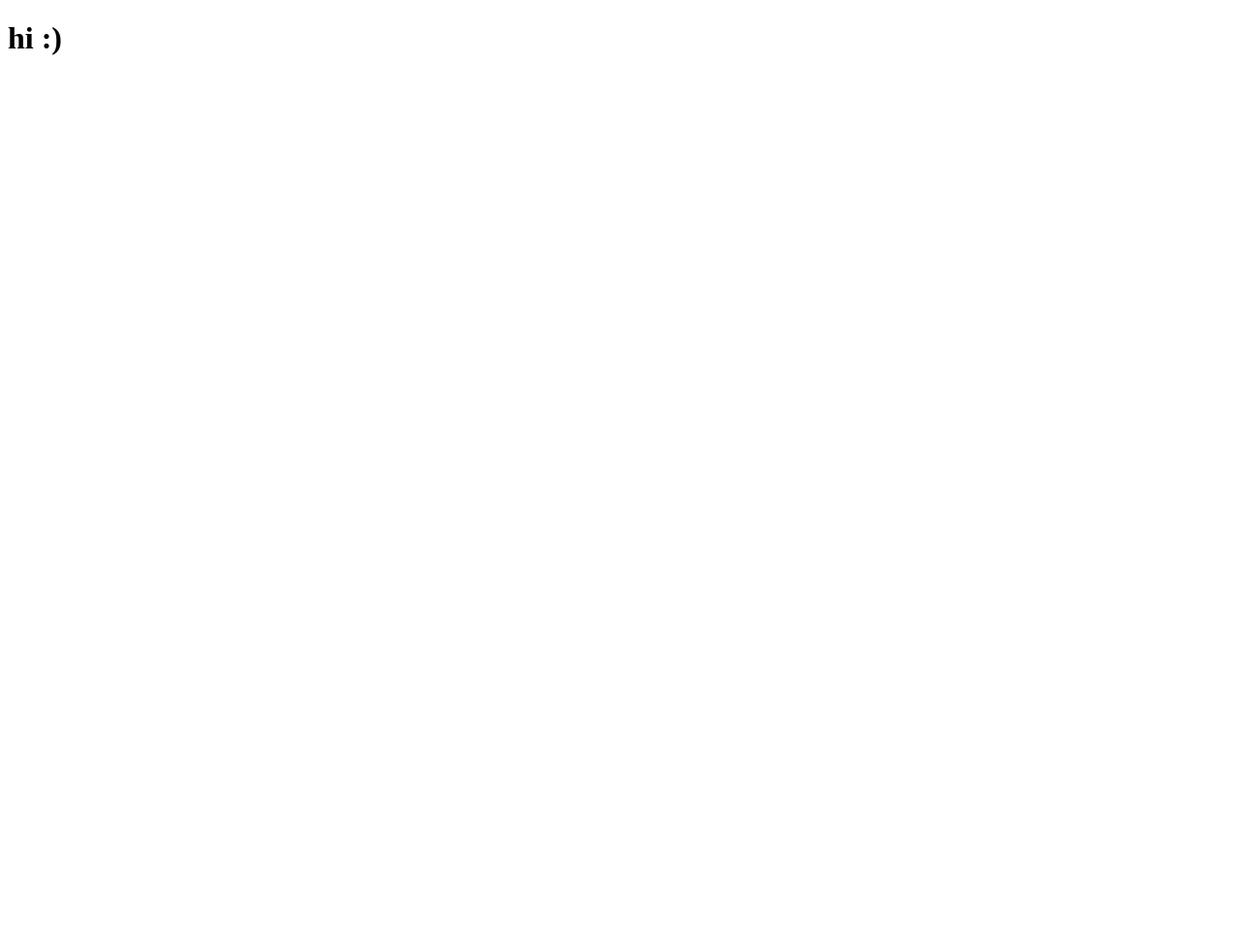
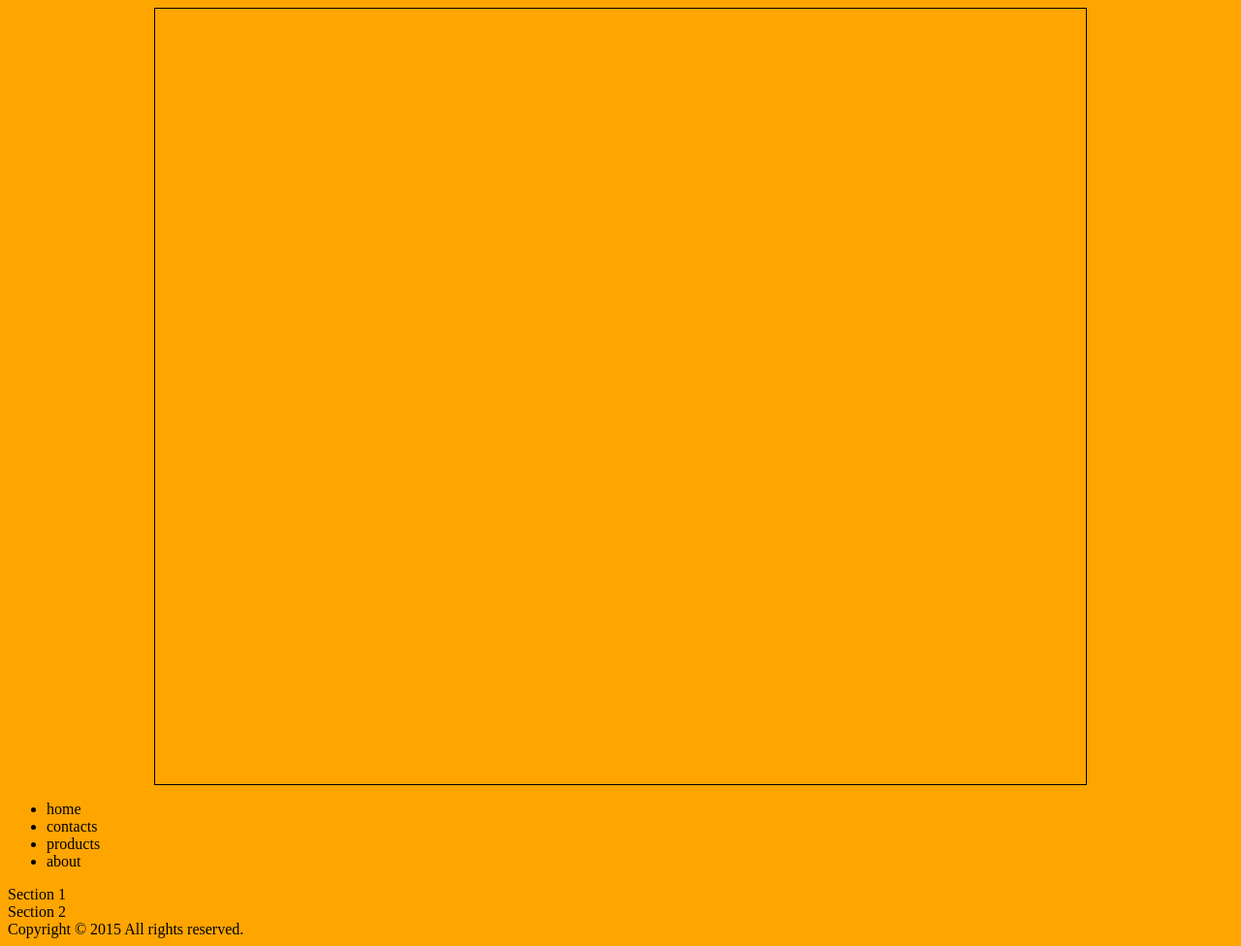
Before and after one commit to natanushree/personalsite_sep, a plain HTML site: page index.html in a window 1280 px wide. Shown: the whole page at 97% size. Before the commit the page ends 800 px from the top, so only its background shows below. Drawn offline with Linux system fonts and the light colour scheme.

Commit message:
added structure for the homepage

```diff
--- a/css/style.css
+++ b/css/style.css
@@ -0,0 +1,11 @@
+body{
+	background:orange;
+}
+
+.wrap{
+	border:solid 1px black;
+
+	margin:0 auto;
+	width:960px;
+	height:100vh;
+}
--- a/index.html
+++ b/index.html
@@ -1,10 +1,39 @@
 <!doctype html>
 <html>
  <head>
-  <title>
-  </title>
+  <title> my webpage</title>
+  <link rel="stylesheet" href="css/style.css"/>
  </head>
  <body>
-  <h1> hi :) </h1>
+
+
+  <div class="wrap">
+  </div>
+
+  <div class="banner">
+  </div>
+
+  <nav>
+  	<ul>
+  		<li>home</li>
+  		<li>contacts</li>
+  		<li>products</li>
+  		<li>about</li>
+  	</ul>
+  </nav>
+
+  <div id="mainArea">
+  	<section id -"l">
+  		Section 1
+  	</section>
+
+  	<section id= "r">
+  		Section 2
+  	</section2
+  </div>
+
+  <footer>
+  	Copyright &copy; 2015 All rights reserved.
+  </footer>
  </body>
 </html>
```
